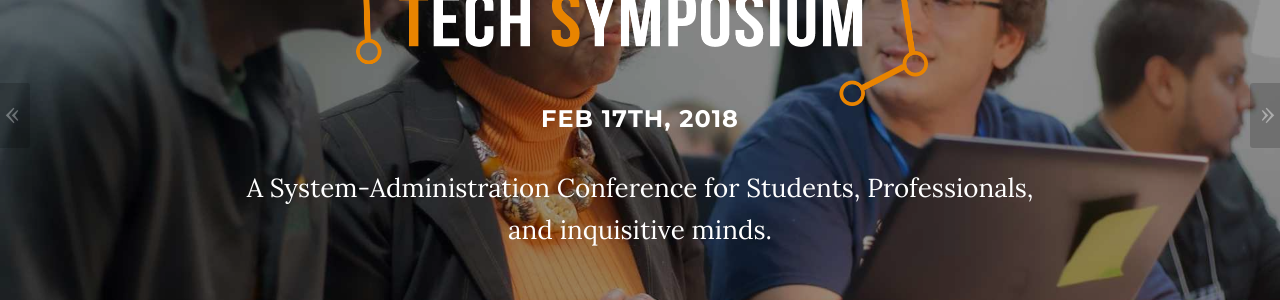
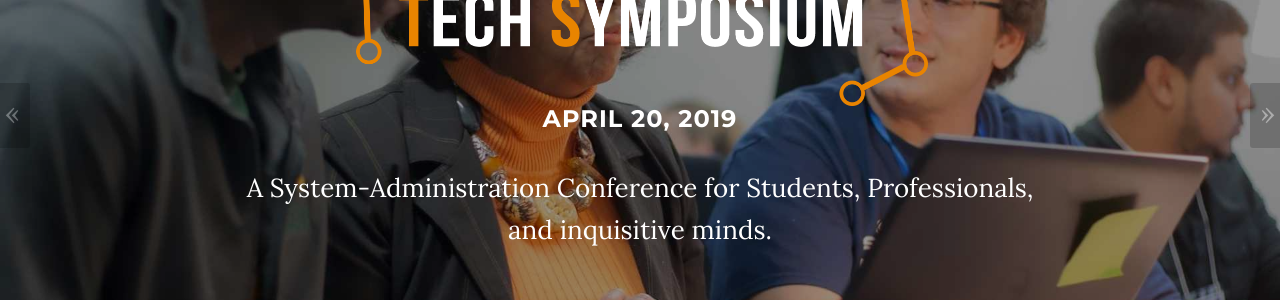
Before and after one commit to CalPolySWIFT/techsymposium-website, a Jekyll site: the page built from index.html, in a window 1280 px wide and 900 px high. Shown: the part 333-633 px from the top of the window. Built offline with Jekyll 4.4.1, drawn with Linux system fonts in a browser that asks for light colours.

Commit message:
Update index.html

```diff
--- a/index.html
+++ b/index.html
@@ -1,7 +1,7 @@
 ---
 layout: layout
 
-date: "Feb 17th, 2018"
+date: "April 20, 2019"
 eventbriteurl: "https://www.eventbrite.com/tickets-external?eid=41983492757&ref=etckt"
 scheduleurl: "https://docs.google.com/spreadsheets/d/1FgvxgfzW-MMtPVaPO05nHTsoEnAoeTJ9JwhLd4uRZjc/pubhtml?gid=306864303&amp;single=true&amp;widget=false&amp;headers=false&amp;range=a1:g11&amp;chrome=false"
 presentersponsorurl: "https://docs.google.com/a/calpolyswift.org/forms/d/e/1FAIpQLSeblWu7pFykBtDBMPrGQB86zMeheUQYUqgjFdQPo_RzBaYYsw/viewform"
```
